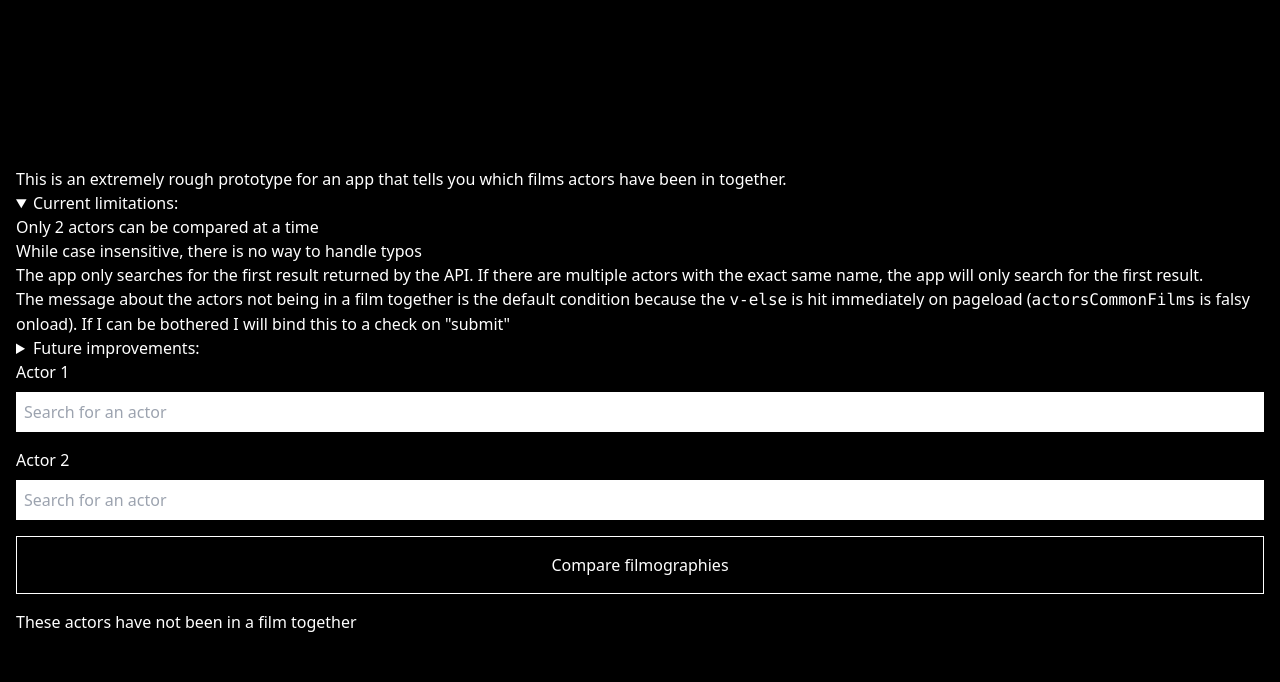
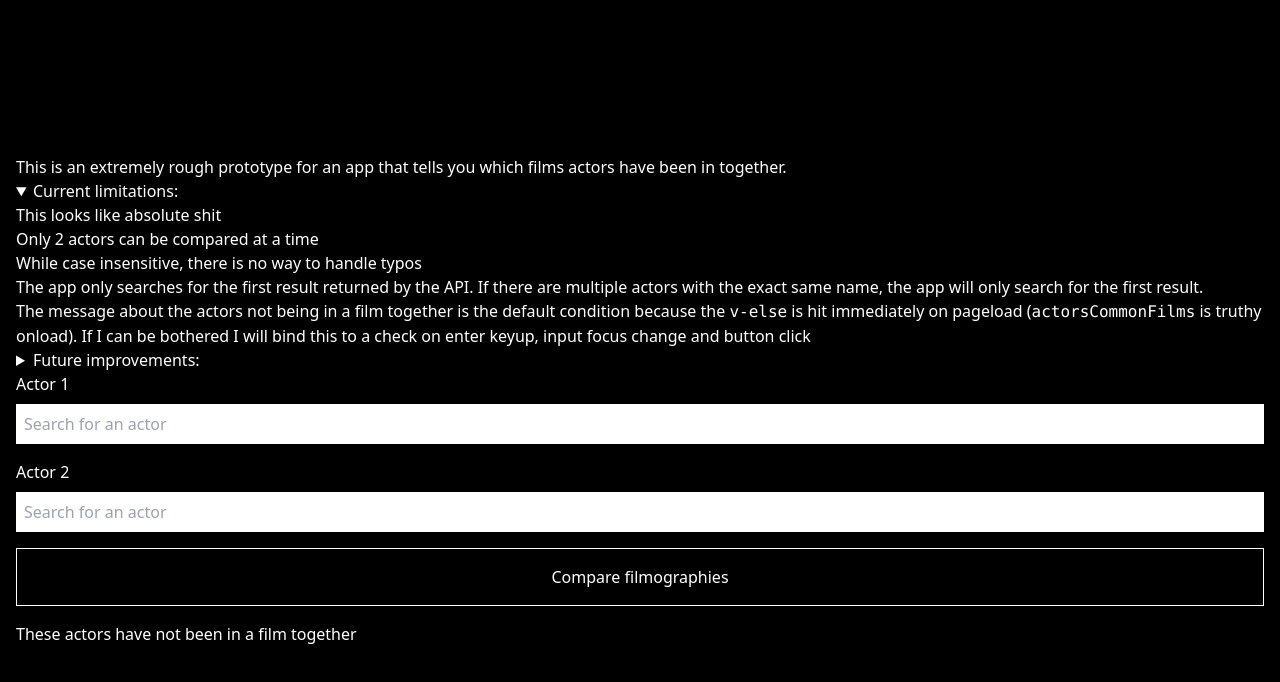
Before and after one commit to DipoOgunmodede/movie-finder, a Vue app: page / in a window 1280 px wide. Both pictures are taken after a click on the heading "Current limitations:". Shown: the top 682 px of the page. Built offline with nearby package versions, Linux system fonts and the light colour scheme.

Commit message:
updates to limitations list

```diff
--- a/src/App.vue
+++ b/src/App.vue
@@ -87,6 +87,7 @@ const compareBothActorsFilmographies = async (firstActor, secondActor) => {
     <details>
       <summary>Current limitations:</summary>
       <ul>
+        <li>This looks like absolute shit</li>
         <li>Only 2 actors can be compared at a time</li>
         <li>While case insensitive, there is no way to handle typos</li>
         <li>
@@ -97,8 +98,8 @@ const compareBothActorsFilmographies = async (firstActor, secondActor) => {
 
         <li>The message about the actors not being in a film together is the default condition because the <code
             class="font-mono">v-else</code>
-          is hit immediately on pageload (<code class="font-mono">actorsCommonFilms</code> is falsy onload). If I can be
-          bothered I will bind this to a check on "submit"</li>
+          is hit immediately on pageload (<code class="font-mono">actorsCommonFilms</code> is truthy onload). If I can be
+          bothered I will bind this to a check on enter keyup, input focus change and button click</li>
       </ul>
     </details>
 
@@ -106,6 +107,7 @@ const compareBothActorsFilmographies = async (firstActor, secondActor) => {
       <summary>Future improvements:</summary>
       <ul>
         <li>Hyperlink the film titles to the film page on TMBD/imdb</li>
+        <li>Show user feedback while API query happens</li>
         <li>Show rating for each film</li>
         <li>Interpolate the actors names into the message about them not being in a film together</li>
         <li>Increase max limit of actors to compare</li>
```
